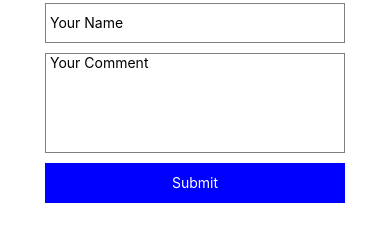
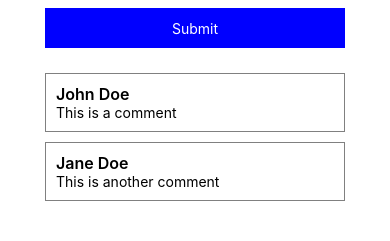
Before and after one commit to jngnandan/commentsApp_ReactNative, a React Native app: screen / in a window 390 px wide. Shown: the part 475-716 px from the top of the page. Built offline with nearby package versions, Linux system fonts and the light colour scheme.

Commit message:
comments added

```diff
--- a/App.js
+++ b/App.js
@@ -1,25 +1,65 @@
 import { StatusBar } from 'expo-status-bar';
-import { StyleSheet, Text, View, TextInput, Image, TouchableOpacity } from 'react-native';
+import { StyleSheet, Text, View, TextInput, Image, TouchableOpacity, FlatList, SafeAreaView } from 'react-native';
+
+import { useState } from 'react';
+
+const comments = [
+  {
+    id: 1,
+    name: 'John Doe',
+    comment: 'This is a comment',
+  },
+  {
+    id: 2,
+    name: 'Jane Doe',
+    comment: 'This is another comment',
+  },
+]
+
 
 export default function App() {
+  const [name, setName] = useState('');
+  const [comment, setComment] = useState('');
+  const [commentList, setCommentList] = useState(comments);
+
+  const addComment = () => {
+    setCommentList([...commentList, { id: commentList.length + 1, name: name, comment: comment }]);
+    setComment('');
+  }
 
 
   return (
-    <View style={styles.container}>
+    <SafeAreaView style={styles.container}>
       <Text style={{fontSize: 36, fontWeight: '600',}}>Comments</Text>
       <Image source={{uri:'https://assets.ccbp.in/frontend/react-js/comments-app/comments-img.png'}} style={{height: 200, width: 300, marginVertical: 20}} />
       <Text>Say something about 4.0 Technologies</Text>
-      <TextInput placeholder='Your Name' style={{paddingLeft: 4, height: 40, borderColor: 'gray', borderWidth: 1, width: 300, marginTop: 10}} />
+      <TextInput onChangeText={(text) => setName(text)} placeholder='Your Name' style={{paddingLeft: 4, height: 40, borderColor: 'gray', borderWidth: 1, width: 300, marginTop: 10}} />
       <TextInput
+      onChangeText={text => setComment(text)}
         multiline={true}
           numberOfLines={4}
           style={{paddingLeft: 4, height: 100, borderColor: 'gray', borderWidth: 1, width: 300, marginTop: 10}}
           placeholder='Your Comment'
           />
-          <TouchableOpacity style={{backgroundColor: 'blue', width: 300, height: 40, marginTop: 10, alignItems: 'center', justifyContent: 'center'}}>
+          <TouchableOpacity onPress={addComment} style={{backgroundColor: 'blue', width: 300, height: 40, marginTop: 10, alignItems: 'center', justifyContent: 'center'}}>
             <Text style={{color: 'white'}}>Submit</Text>
           </TouchableOpacity>
-    </View>
+
+          {/* comments */}
+          <FlatList
+            style={{marginTop: 20}}
+            data={commentList}
+            keyExtractor={item => item.id}
+            renderItem={({item}) => (
+              <View style={{borderWidth: 1, borderColor: 'gray', width: 300, padding: 10, marginVertical: 5}}>
+                <Text style={{fontWeight: '600', fontSize: 16}}>{item.name}</Text>
+                <Text>{item.comment}</Text>
+              </View>
+            )}
+          />
+
+
+    </SafeAreaView>
   );
 }
 
```
